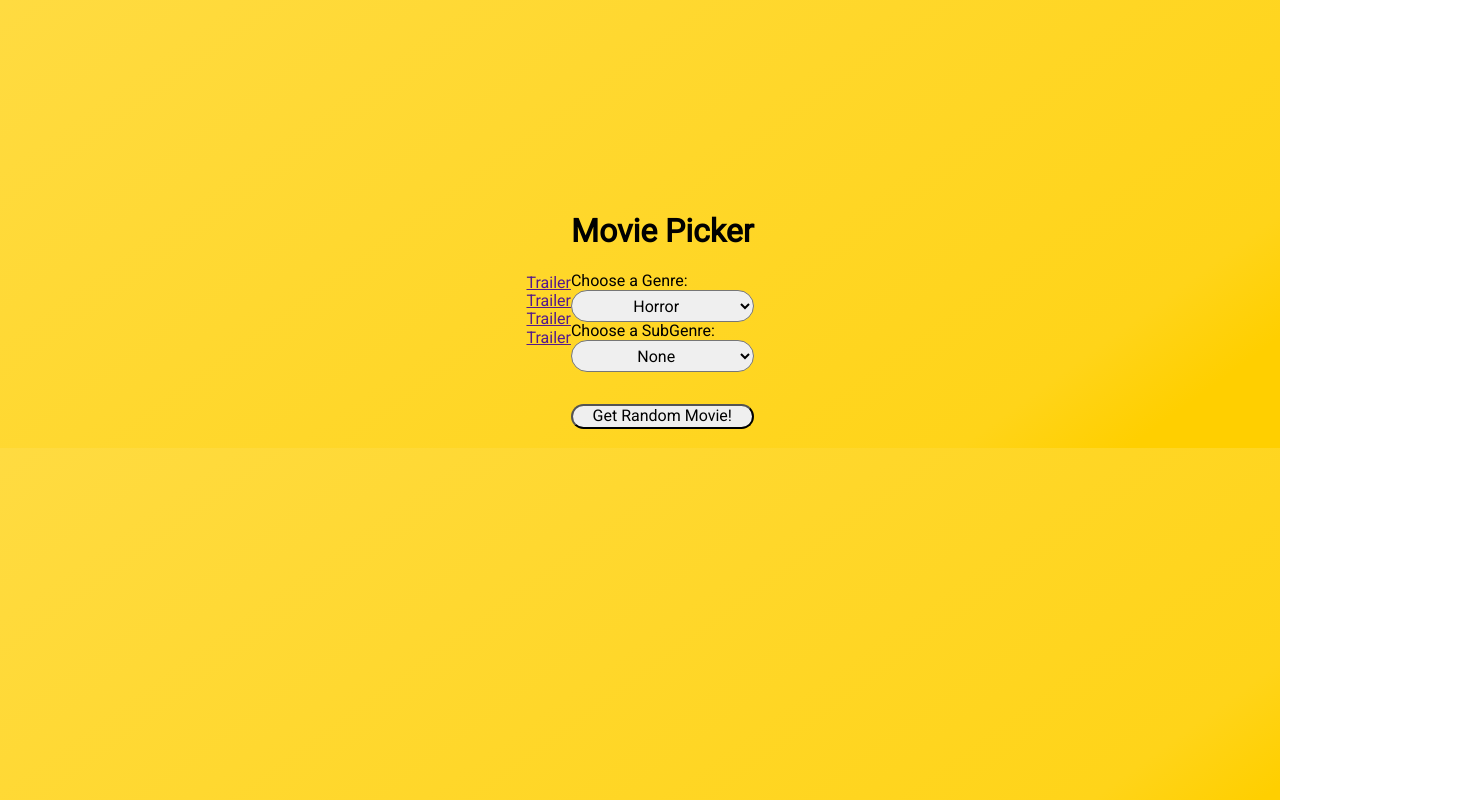
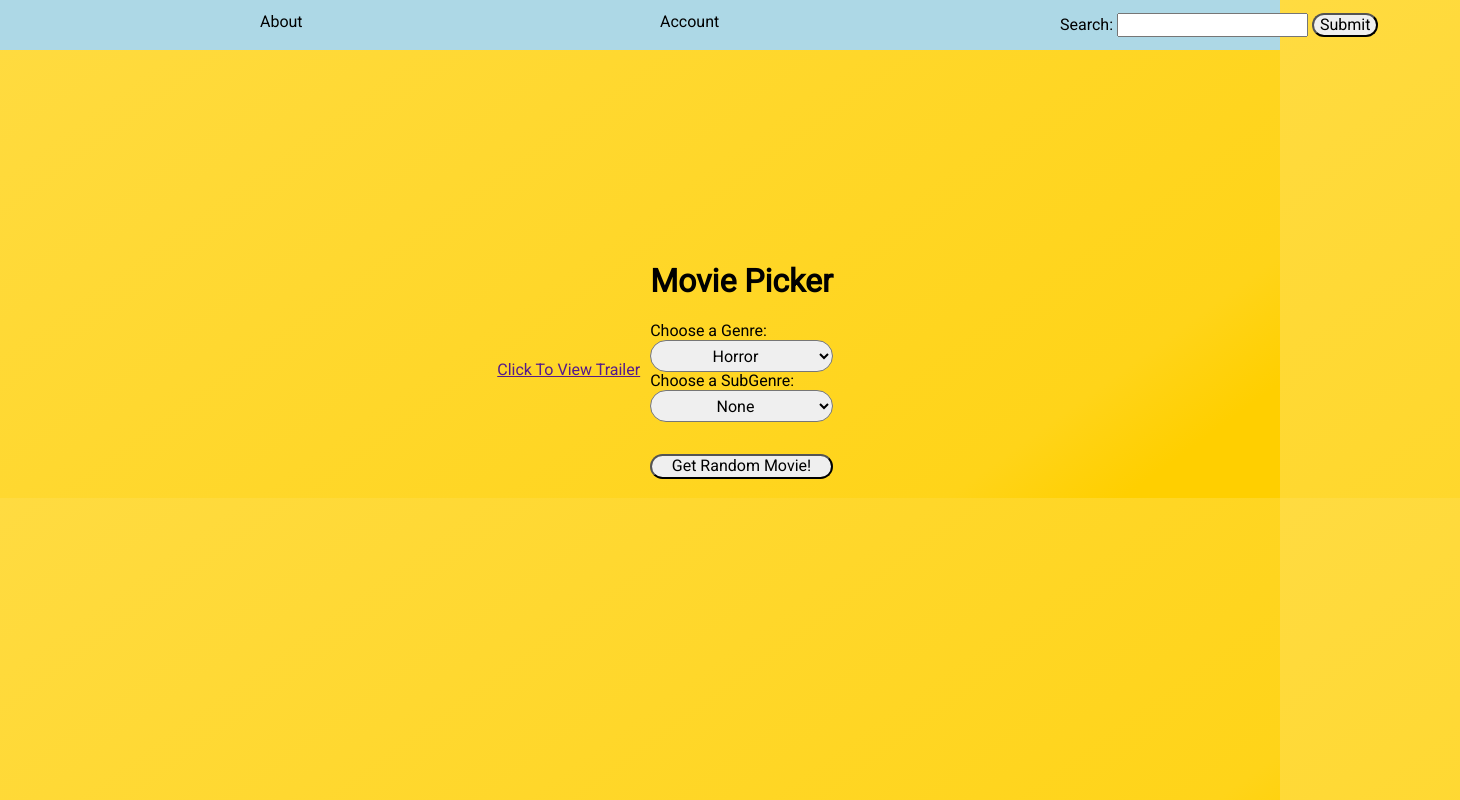
Before and after one commit to Demoniced/MoviePicker, a plain HTML site: page MoviePicker Project/index.html in a window 1280 px wide. Both pictures are taken after a click on the button "Get Random Movie!". Shown: the whole page, 1460 px wide, since content can reach past the window. Drawn offline with Linux system fonts and the light colour scheme; no server answers.

Commit message:
Created Nav Bar

```diff
--- a/MoviePicker Project/css/style.css
+++ b/MoviePicker Project/css/style.css
@@ -10,29 +10,15 @@
 /******************************************
 /* LAYOUT
 /*******************************************/
-/* img{
-  display: block;
-  margin: 0 auto;
-  height:20rem;
 
-} */
-iframe{
-  height:50rem;
-  width:100%;
-}
 body{
   background: rgb(255,207,0);
   background: linear-gradient(324deg, rgba(255,207,0,1) 8%, rgba(255,212,25,1) 17%, rgba(255,219,65,1) 100%, rgba(255,255,255,1) 100%, rgba(255,255,255,1) 100%);
   background-size:cover;
-  display:flex;
-  justify-content:center;
-  width:auto;
-  height:auto;
+  padding:0;
+  margin:0;
+}
 
-}
-h2,h3,h1{
-
-}
 select{
   border-radius:50px;
   height:2rem;
@@ -53,14 +39,17 @@ button{
 }
 body{
 font-family: 'Roboto', sans-serif;
+
 }
 
 .main-wrapper{
+
   display:flex;
  align-items:center;
  flex-direction:column;
   margin-top:15%;
-  justify-content:space-between;
+
+
 }
 .info-bar{
  flex-direction:row;
@@ -69,6 +58,7 @@ font-family: 'Roboto', sans-serif;
  flex-wrap:wrap;
  display:flex;
  display:none;
+ padding:10px;
 }
 .drop-down{
   flex-direction:column;
@@ -92,6 +82,30 @@ font-family: 'Roboto', sans-serif;
   flex-direction:column;
 }
 
+.main-nav ul{
+  display:flex;
+  flex-direction:row;
+  margin:0;
+
+}
+.main-nav ul li{
+  width:400px;
+
+}
+header{
+  display:flex;
+  justify-content:center;
+  align-items:center;
+  height:50px;
+  background-color:lightblue;
+}
+.submit{
+
+  margin:0;
+}
 /******************************************
 /* ADDITIONAL STYLES
 /*******************************************/
+ul{
+  list-style:none;
+}
--- a/MoviePicker Project/index.html
+++ b/MoviePicker Project/index.html
@@ -13,6 +13,34 @@
 		<link rel="stylesheet" href="css/normalize.css">
 		<link rel="stylesheet" href="css/style.css">
 	</head>
+
+	<header>
+		<nav class ="main-nav">
+			<ul>
+				<li>
+					Login
+				</li>
+				<li>
+					About
+				</li>
+
+				<li>
+					Account
+				</li>
+				<li>
+
+					<form type="text">Search:
+						<input type ="search">
+						<button class="submit">Submit</button>
+					</form>
+				</li>
+
+			</ul>
+
+		</nav>
+
+
+	</header>
 	<body>
 
 <div class="main-wrapper">
@@ -112,18 +140,34 @@
 
 
 		</select>
-		<button type="button" name="button">Get Random Movie!</button>
+		<button class="main-button" type="button" name="button">Get Random Movie!</button>
 	</div>
 	<div class ="info-bar">
 		<div class="weird-column">
-		<h2></h2>
+
 		<img src="" alt="">
 		</div>
 		<div class="column">
-		<a href="">Trailer</a>
-		<a href="">Trailer</a>
-		<a href="">Trailer</a>
-		<a href="">Trailer</a>
+			<ul>
+				<li>
+					<h2></h2>
+				</li>
+				<li class="trailer">
+					<a href="">Click To View Trailer</a>
+				</li>
+				<li class="user-rating">
+
+				</li>
+				<li class="release-date">
+
+				</li>
+				<li class="runtime">
+
+				</li>
+				<li class="rating">
+
+				</li>
+			</ul>
 		</div>
 	</div>
 
--- a/MoviePicker Project/js/main.js
+++ b/MoviePicker Project/js/main.js
@@ -4,8 +4,8 @@ let queryParamTwo = 0
 let randomMovie = 0
 //fetching the genre numbers, and cycling through them and storing them in a variable to be used to append the other API
 
-document.querySelector('button').addEventListener('click', getFetch)
-document.querySelector('button').addEventListener('click', getFetchTwo)
+document.querySelector('.main-button').addEventListener('click', getFetch)
+document.querySelector('.main-button').addEventListener('click', getFetchTwo)
 function getFetch(){
   const choiceTwo = document.querySelector('#sub-genre').value
   const choice = document.querySelector('#genre').value
@@ -14,7 +14,7 @@ function getFetch(){
   fetch(url)
       .then(res => res.json()) // parse response as JSON
       .then(data => {
-        console.log(data)
+
         data.forEach((x)=> {
           if(x.name.toLowerCase() === choice.toLowerCase()){
             queryParam = Number(x.id)
@@ -42,7 +42,7 @@ function getFetch(){
     .then(res => res.json()) // parse response as JSON
     .then(data => {
 
-      randomMovie = data.titles[Math.floor(Math.random()*250)]
+      randomMovie = data.titles[Math.floor(Math.random()* 250)]
   document.querySelector('h2').innerText = (randomMovie.title)
   getFetchThree(Number(randomMovie.id))
 
@@ -58,11 +58,18 @@ function getFetch(){
       fetch(`https://api.watchmode.com/v1/title/${Number(param)}/details/?apiKey=OlLSZZNvlMAWGKd58HN1zTL42Ud5zcs8jn14eH5o`)
       .then(res => res.json()) // parse response as JSON
       .then(data => {
-
+        console.log(data)
       document.querySelector('img').src = data.poster
       document.querySelector('h3').innerText = data.plot_overview
       document.querySelector('a').href = data.trailer
-      // document.body.style.backgroundImage = "url(" + data.backdrop + ")";
+      document.querySelector('.user-rating').innerText = `IMDB Rating: ${data.user_rating}`
+
+      document.querySelector('.rating').innerText = `Rated ${data.us_rating}`
+
+      document.querySelector('.release-date').innerText = `Release Date : ${data.release_date}`
+
+      document.querySelector('.runtime').innerText = `Runtime: ${data.runtime_minutes} mins`
+
 
   })
   .catch(err => {
```
